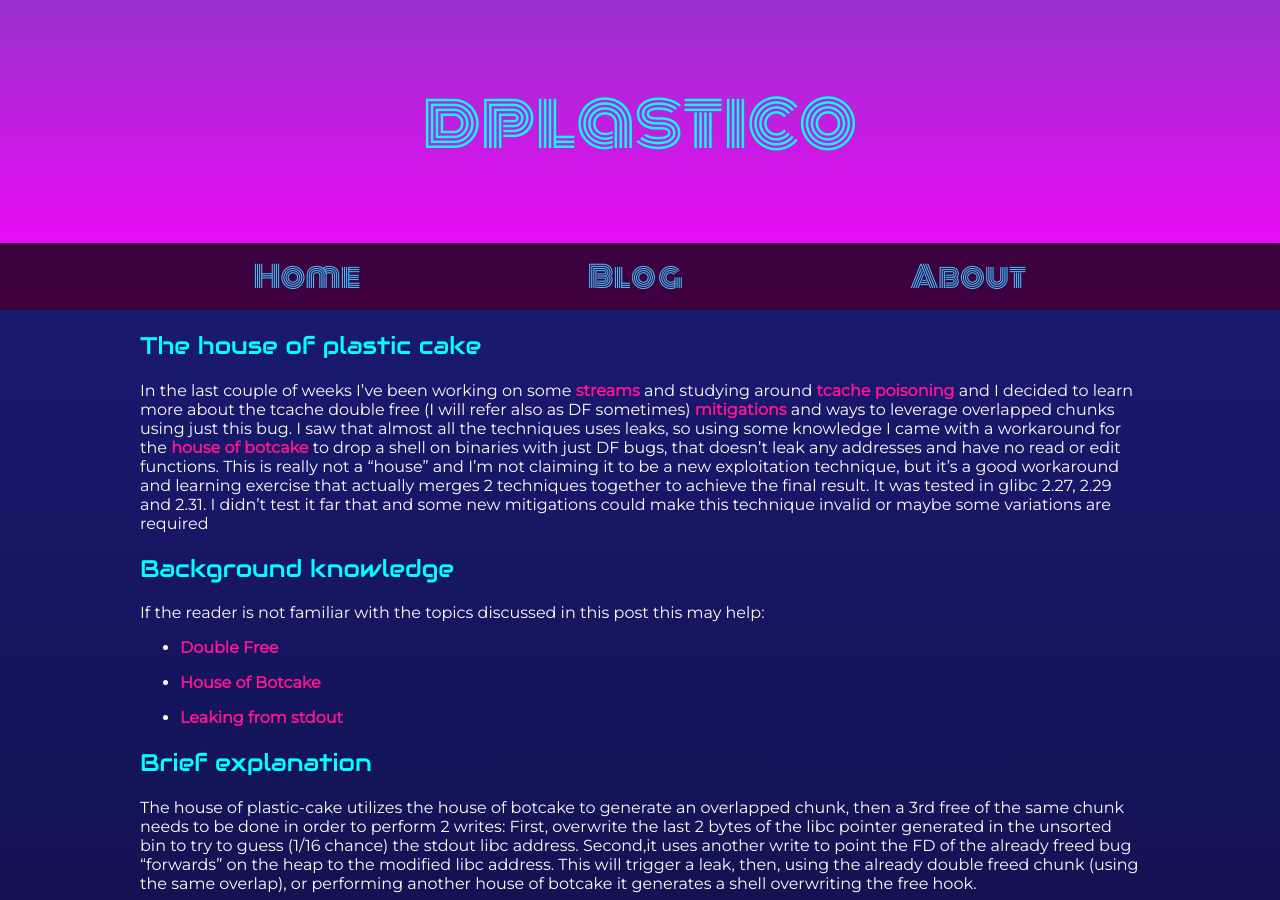
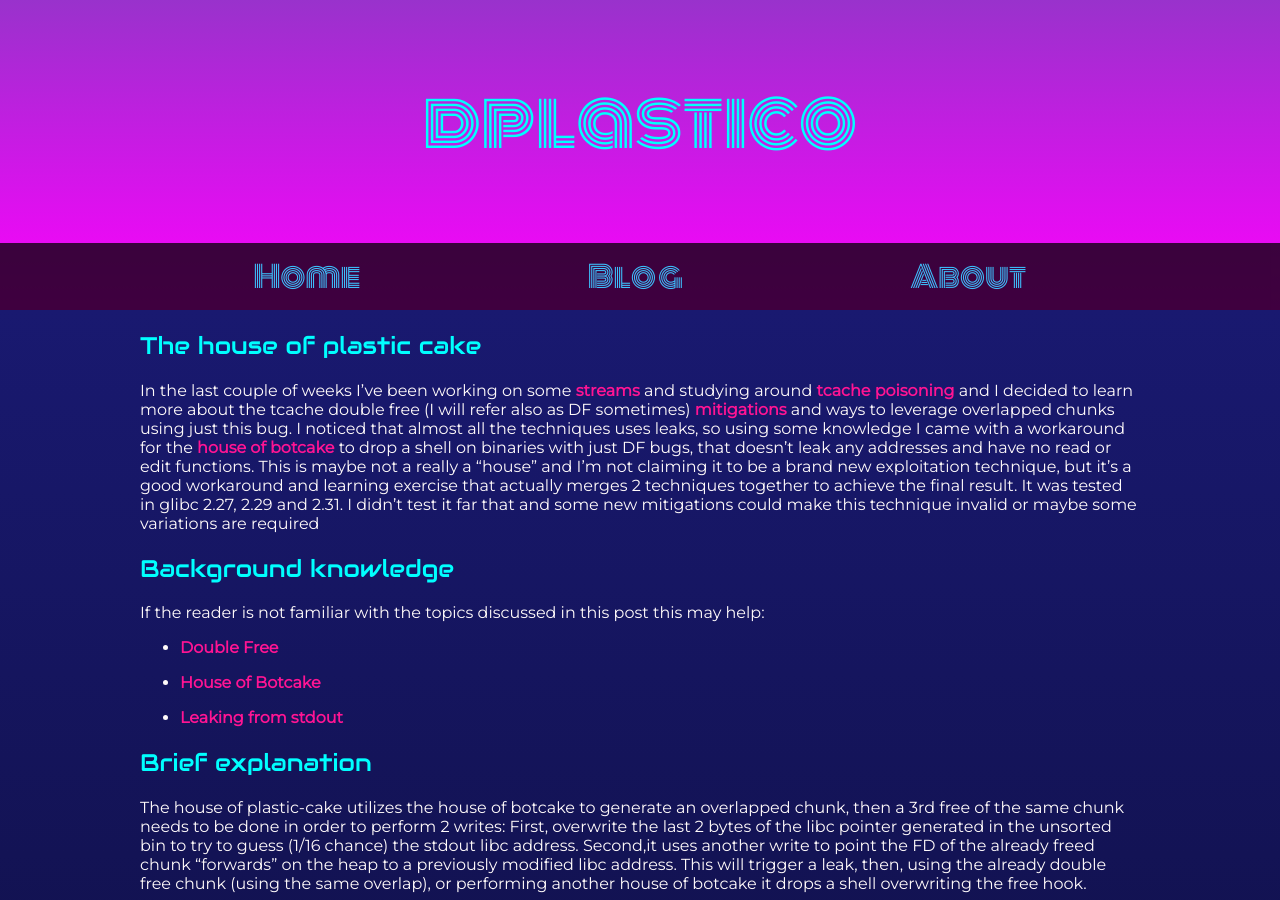
Before and after one commit to dplastico/dplastico.github.io, a Jekyll site: the page built from _posts/2021-10-17-Learning-Double-Restrictions:The-house-of-plastic-cake.md, in a window 1280 px wide and 900 px high. Built offline with Jekyll 4.4.1, drawn with Linux system fonts in a browser that asks for light colours; nearby versions of some CDN libraries.

Commit message:
house of plastic v1.8

```diff
--- a/_posts/2021-10-17-Learning-Double-Restrictions:The-house-of-plastic-cake.md
+++ b/_posts/2021-10-17-Learning-Double-Restrictions:The-house-of-plastic-cake.md
@@ -7,8 +7,8 @@ categories: [Sin categoría]
 ---
 # The house of plastic cake
 
-In the last couple of weeks I've been working on some [streams](https://www.youtube.com/watch?v=z-_JbUHwwSc) and studying around [tcache poisoning](https://github.com/shellphish/how2heap/blob/master/glibc_2.31/tcache_poisoning.c) and I decided to learn more about the tcache double free (I will refer also as DF sometimes) [mitigations](https://blog.infosectcbr.com.au/2019/09/linux-heap-glibc-tcache-double-free.html) and ways to leverage overlapped chunks using just this bug. I saw that almost all the techniques uses leaks, so using some knowledge I came with a workaround for the [house of botcake](https://github.com/shellphish/how2heap/blob/master/glibc_2.31/house_of_botcake.c) to drop a shell on binaries with just DF bugs, that doesn't leak any addresses and have no read or edit functions.
-This is really not a "house" and I'm not claiming it to be a new exploitation technique, but it's a good workaround and learning exercise that actually merges 2 techniques together to achieve the final result. It was tested in glibc 2.27, 2.29 and 2.31. I didn't test it far that and some new mitigations could make this technique invalid or maybe some variations are required
+In the last couple of weeks I've been working on some [streams](https://www.youtube.com/watch?v=z-_JbUHwwSc) and studying around [tcache poisoning](https://github.com/shellphish/how2heap/blob/master/glibc_2.31/tcache_poisoning.c) and I decided to learn more about the tcache double free (I will refer also as DF sometimes) [mitigations](https://blog.infosectcbr.com.au/2019/09/linux-heap-glibc-tcache-double-free.html) and ways to leverage overlapped chunks using just this bug. I noticed that almost all the techniques uses leaks, so using some knowledge I came with a workaround for the [house of botcake](https://github.com/shellphish/how2heap/blob/master/glibc_2.31/house_of_botcake.c) to drop a shell on binaries with just DF bugs, that doesn't leak any addresses and have no read or edit functions.
+This is maybe  not a really a "house" and I'm not claiming it to be a brand new exploitation technique, but it's a good workaround and learning exercise that actually merges 2 techniques together to achieve the final result. It was tested in glibc 2.27, 2.29 and 2.31. I didn't test it far that and some new mitigations could make this technique invalid or maybe some variations are required
 
 # Background knowledge
 
@@ -23,7 +23,7 @@ If the reader is not familiar with the topics discussed in this post this may he
 
 # Brief explanation
 
-The house of plastic-cake utilizes the house of botcake to generate an overlapped chunk, then a 3rd free of the same chunk  needs to be done in order to perform 2 writes: First, overwrite the last 2 bytes of the libc pointer generated in the unsorted bin to try to guess (1/16 chance) the stdout libc address. Second,it uses another write to point the FD of the already freed bug "forwards" on the heap to the modified libc address. This will trigger a leak, then, using the already double freed chunk (using the same overlap), or performing another house of botcake it generates a shell overwriting the free hook.
+The house of plastic-cake utilizes the house of botcake to generate an overlapped chunk, then a 3rd free of the same chunk  needs to be done in order to perform 2 writes: First, overwrite the last 2 bytes of the libc pointer generated in the unsorted bin to try to guess (1/16 chance) the stdout libc address. Second,it uses another write to point the FD of the already freed chunk "forwards" on the heap to a previously  modified libc address. This will trigger a leak, then, using the already double free chunk (using the same overlap), or performing another house of botcake it drops a shell overwriting the free hook.
 
 # Detailed explanation
 
```
